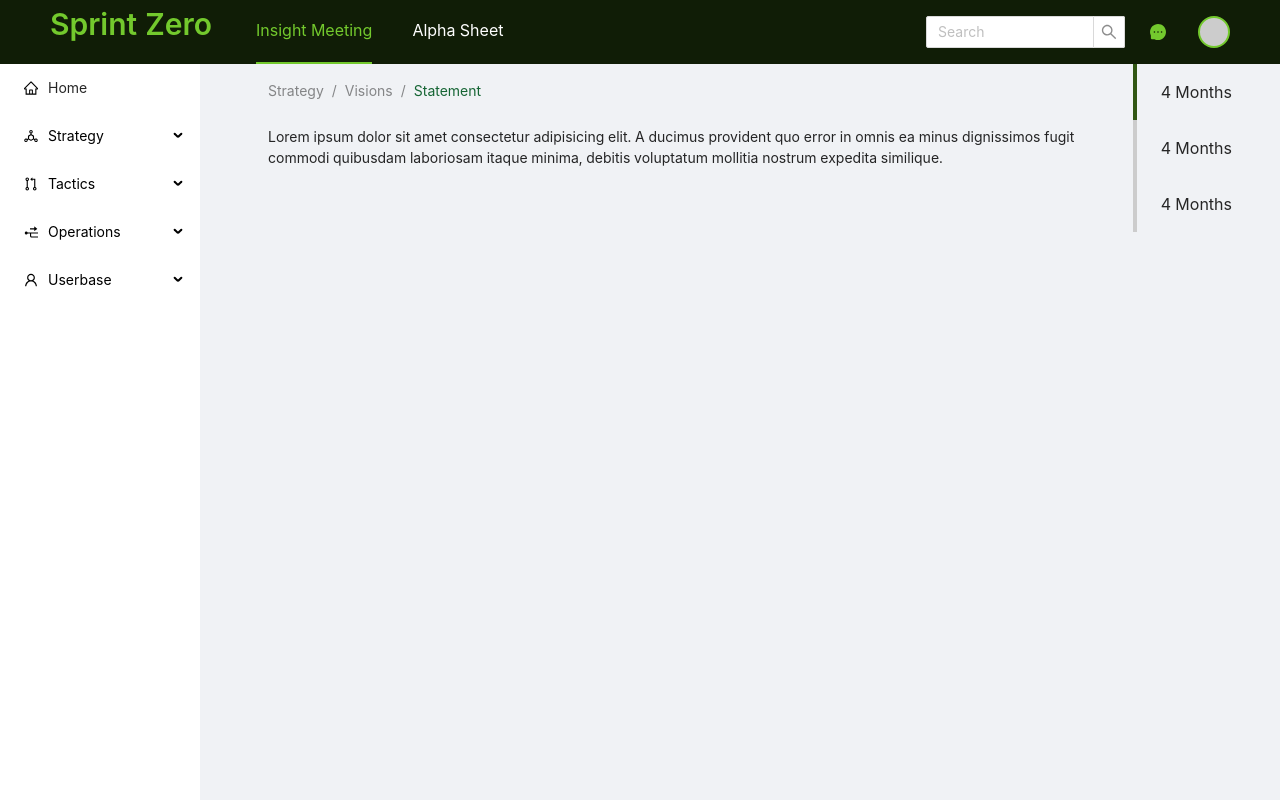
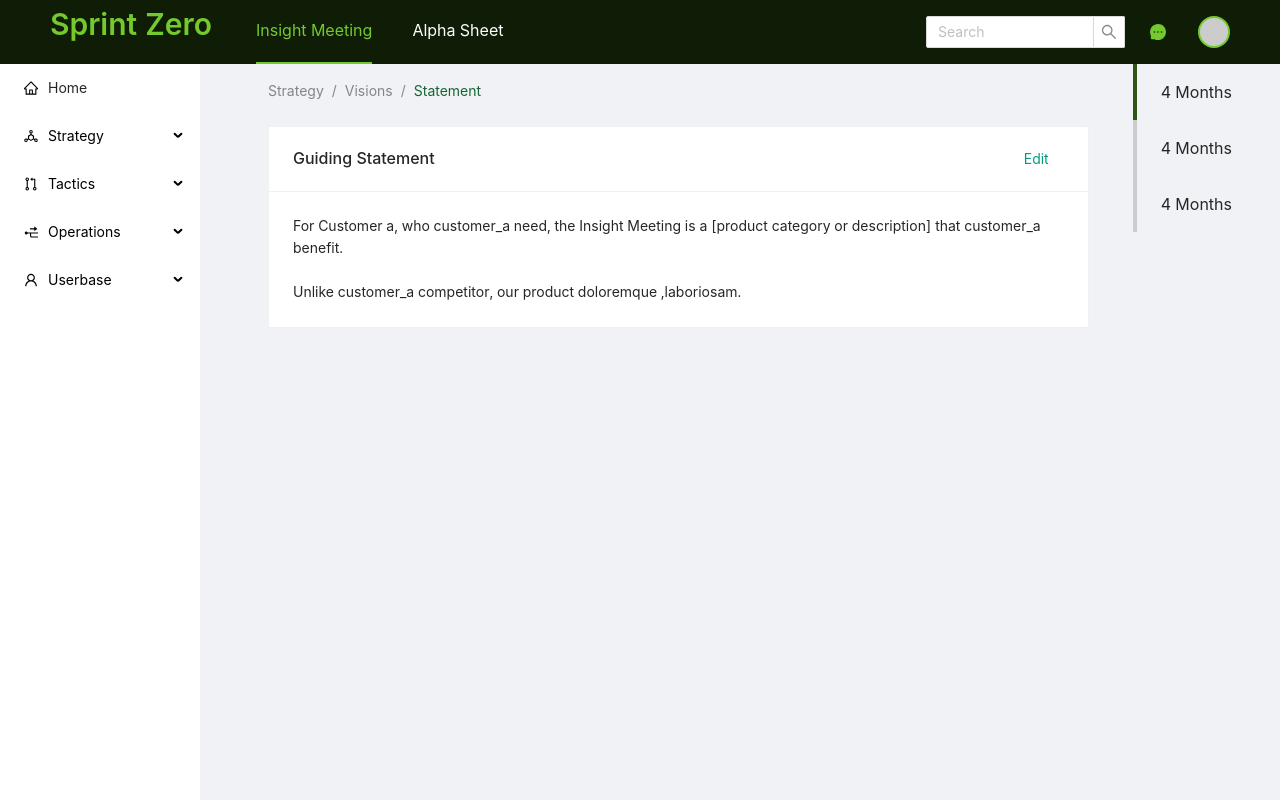
Before and after one commit to Relentless-Persistence/SprintZero, a Next.js app: page /dashboard/strategy/visions in a window 1280 px wide. Built offline with nearby package versions, Linux system fonts and the light colour scheme; no server answers.

Commit message:
sliding deck

```diff
--- a/components/Dashboard/Layout.js
+++ b/components/Dashboard/Layout.js
@@ -132,7 +132,10 @@ const DashboardLayout = () =>
                   <a>Objectives</a>
                 </Link>
               </Menu.Item>
-              <Menu.Item key="5">Vision</Menu.Item>
+              <Menu.Item key="5">
+                <Link href="/dashboard/strategy/vision">
+                  <a>Vision</a>
+                </Link></Menu.Item>
               <Menu.Item key="2">Accessibility</Menu.Item>
               <Menu.Item key="3">Ethics</Menu.Item>
               {/* <Menu.Item key="6">Partnerships</Menu.Item> */ }
--- /dev/null
+++ b/components/Vision/Deck/Card.js
@@ -0,0 +1,77 @@
+import React, { useEffect, useRef, useState } from 'react';
+import styled from 'styled-components';
+
+import
+{
+    Card
+} from 'antd';
+import CardHeaderButton from '../../Dashboard/CardHeaderButton';
+
+const StyledCard = styled( Card )`
+   transform:  ${ props => props.invert };
+   margin-bottom: 135px;
+`;
+
+import styles from './Deck.module.css';
+
+
+
+const StatementCard = (
+    {
+        index,
+        onEditClick,
+        info,
+        product,
+        extra
+    }
+) =>
+{
+
+    const oldHeight = useRef();
+    const animateRef = useRef();
+    const elRef = useRef();
+    const [ invert, setInvert ] = useState( "" );
+
+    useEffect( () =>
+    {
+        if ( elRef && elRef.current )
+        {
+            let el = elRef.current;
+            let newOffset = el.getBoundingClientRect().top;
+            let invert = ( +oldHeight.current ) - newOffset;
+            oldHeight.current = newOffset;
+            setInvert( `translateY(${ invert }px)` );
+
+            animateRef.current = requestAnimationFrame( () =>
+            {
+                setInvert( "" );
+            } );
+
+            return () => cancelAnimationFrame( animateRef.current );
+        }
+    }, [ index ] );
+
+    return (
+        <StyledCard
+            ref={ elRef }
+            invert={ invert }
+            className={ invert ? "" : styles.animate }
+            extra={ <CardHeaderButton onClick={ () => onEditClick( info ) } >Edit</CardHeaderButton> }
+            title="Guiding Statement">
+
+
+            <p>  { `For ${ info.targetCustomer }, who ${ info.need }, the ${ product } is a [product category or description] that ${ info.keyBenefits }.` }</p>
+
+
+            <br />
+
+            <p>
+
+                { `Unlike ${ info.competitors }, our product ${ info.differentiators }.` }
+
+            </p>
+        </StyledCard>
+    );
+};
+
+export default StatementCard;
--- /dev/null
+++ b/components/Vision/Deck/Deck.module.css
@@ -0,0 +1,4 @@
+.animate
+{
+    transition: transform 300ms ease;
+}
--- /dev/null
+++ b/components/Vision/Deck/index.js
@@ -0,0 +1,54 @@
+import React, { useState, useEffect } from 'react';
+import StatementCard from './Card';
+
+const data =
+    [
+        {
+            value: `1 Lorem ipsum dolor sit amet consectetur adipisicing elit. Nobis velit blanditiis impedit quidem et quam dolorem sunt quis saepe, nihil dolor officiis cum itaque dicta sint dolores, consequuntur odit. Libero.
+        `
+        },
+        {
+            value: `2 Lorem ipsum dolor sit amet consectetur adipisicing elit. Nobis velit blanditiis impedit quidem et quam dolorem sunt quis saepe, nihil dolor officiis cum itaque dicta sint dolores, consequuntur odit. Libero.
+        `
+        },
+        {
+            value: `3 Lorem ipsum dolor sit amet consectetur adipisicing elit. Nobis velit blanditiis impedit quidem et quam dolorem sunt quis saepe, nihil dolor officiis cum itaque dicta sint dolores, consequuntur odit. Libero.
+        `
+        }
+    ];
+
+let index = 4;
+
+const Deck = (
+    {
+        setInfo,
+        activeIndex = 0,
+        list = [],
+        product
+    }
+) =>
+{
+    const [ cards, setCards ] = useState( [] );
+
+    useEffect( () =>
+    {
+        setCards( [ ...list ].slice( 0, activeIndex + 1 ).reverse() );
+    }, [ activeIndex, list ] );
+
+
+    return (
+        <div>
+
+            {
+                cards.map( ( o, i ) => <StatementCard
+                    info={ o.info }
+                    onEditClick={ setInfo }
+                    index={ i }
+                    product={ product }
+                    key={ o.createdAt } /> )
+            }
+        </div>
+    );
+};
+
+export default Deck;
--- a/pages/dashboard/strategy/visions.js
+++ b/pages/dashboard/strategy/visions.js
@@ -6,10 +6,12 @@ import { useRouter } from 'next/router';
 import AppLayout from "../../../components/Dashboard/AppLayout";
 import StatementForm from "../../../components/Vision/StatementForm";
 
-import { checkEmptyArray, getTimeAgo, splitRoutes } from "../../../utils";
+import { checkEmptyArray, checkEmptyObject, getTimeAgo, splitRoutes } from "../../../utils";
 import products from "../../../fakeData/products.json";
 
 import fakeData from "../../../fakeData/visionData.json";
+import Deck from "../../../components/Vision/Deck";
+
 
 
 const generateRightNav = ( items ) =>
@@ -32,6 +34,9 @@ export default function Visions ()
     const [ visionData, setVisionData ] = useState( fakeData );
     const [ activeProduct, setActiveProduct ] = useState( products[ 0 ] );
     const [ vision, setVision ] = useState( checkEmptyArray( visionData[ activeProduct ] ) ? "Now" : visionData[ activeProduct ][ 0 ].createdAt );
+    const [ info, setInfo ] = useState( {} );
+    const [ inEditMode, setEditMode ] = useState( false );
+    const [ visionIndex, setVisionIndex ] = useState( 0 );
 
 
     const { pathname } = useRouter();
@@ -49,13 +54,18 @@ export default function Visions ()
     {
         const visions = visionData[ activeProduct ];
 
-        const vision = visions.find( v => v.createdAt === visionDate );
+        const visionIndex = visions.findIndex( v => v.createdAt === visionDate );
 
-        if ( vision )
+
+        if ( visionIndex > -1 )
         {
+            const vision = visions[ visionIndex ];
             setVision( vision.createdAt );
+            setVisionIndex( visionIndex );
+            setInfo( {} );
+            setEditMode( false );
+        }
 
-        }
 
     };
 
@@ -72,6 +82,16 @@ export default function Visions ()
 
         setVisionData( newData );
         setVision( newData[ activeProduct ][ 0 ].createdAt );
+        setEditMode( false );
+        setInfo( {} );
+        setVisionIndex( 0 );
+
+    };
+
+    const handleSetInfo = ( info ) =>
+    {
+        setEditMode( true );
+        setInfo( info );
     };
 
 
@@ -96,14 +116,22 @@ export default function Visions ()
                 onChangeProduct={ onChangeProduct }
                 breadCrumbItems={ splitRoutes( pathname ) }>
 
+
                 {
-                    checkEmptyArray( visionData[ activeProduct ] ) ?
+                    checkEmptyObject( info ) ? <Deck
+                        product={ activeProduct }
+                        setInfo={ handleSetInfo }
+                        list={ visionData[ activeProduct ] }
+                        activeIndex={ visionIndex } /> : null
+                }
 
-                        <StatementForm
-                            handleSubmit={ handleSubmit } /> :
 
-                        <p>Lorem ipsum dolor sit amet consectetur adipisicing elit. A ducimus provident quo error in omnis ea minus dignissimos fugit commodi quibusdam laboriosam itaque minima, debitis voluptatum mollitia nostrum expedita similique.</p>
+                {
+                    ( inEditMode || !visionData[ activeProduct ].length ) ? <StatementForm
+                        info={ info }
+                        handleSubmit={ handleSubmit } /> : null
                 }
+
 
 
             </AppLayout>
--- a/utils/dateTimeHelpers.js
+++ b/utils/dateTimeHelpers.js
@@ -1,4 +1,6 @@
+import format from 'date-fns/format';
 import formatDistance from 'date-fns/formatDistance';
+
 
 const getTimeAgo = ( date ) =>
 {
@@ -18,9 +20,20 @@ const getTimeAgo = ( date ) =>
     return formattedDate;
 };
 
+const formatDateTime = ( date, shape = "yyyy-LL-dd" ) =>
+{
+    if ( !date )
+    {
+        return "N/A";
+    }
+    return format( new Date( date ), shape );
+
+};
+
 
 
 export
 {
-    getTimeAgo
+    getTimeAgo,
+    formatDateTime
 };
```
Also changed, not shown: styles/globals.css (line endings or trailing spaces). Lines whose indentation alone changed are shown as unchanged.
